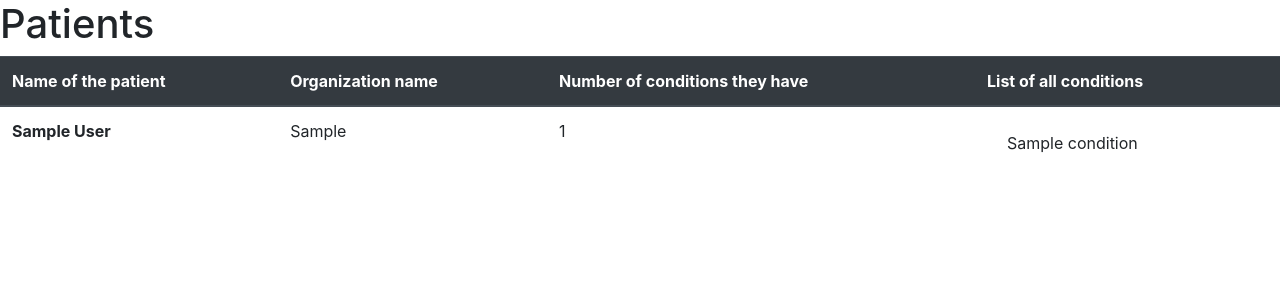
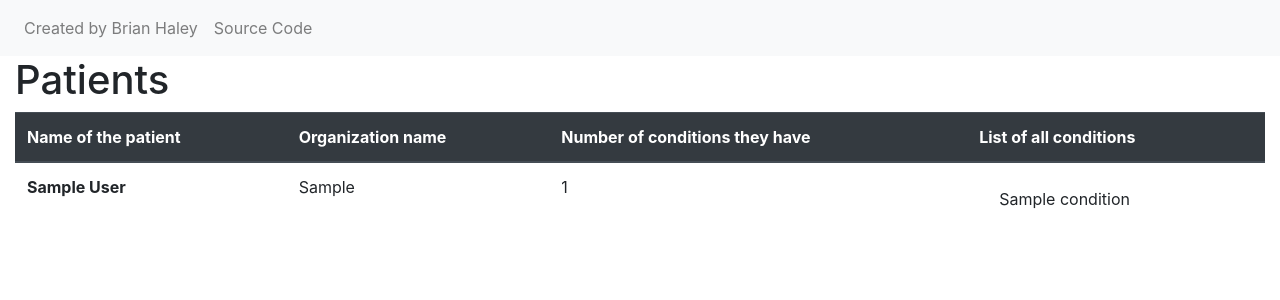
Before and after one commit to brian-e-haley/seamless, a Django app: page / in a window 1280 px wide. Shown: the top 300 px of the page. Run offline with Django 3.2, Linux system fonts and the light colour scheme; tables that the repository leaves empty hold one stand-in row (values such as "Sample post"); some libraries are stand-ins or nearby versions.

Commit message:
Navbar, better styling
Signed-off-by: Brian Haley <brian_haley@live.ca>

```diff
--- a/patients/templates/patients/patient_list.html
+++ b/patients/templates/patients/patient_list.html
@@ -15,6 +15,25 @@
   <title>Patients</title>
 </head>
 <body>
+<header class="site-header">
+  <nav class="navbar navbar-expand-lg navbar-light bg-light">
+    <button aria-controls="navbarNavAltMarkup" aria-expanded="false"
+            aria-label="Toggle navigation" class="navbar-toggler"
+            data-target="#navbarNavAltMarkup" data-toggle="collapse"
+            type="button">
+      <span class="navbar-toggler-icon"></span>
+    </button>
+    <div class="collapse navbar-collapse" id="navbarNavAltMarkup">
+      <div class="navbar-nav">
+        <a class="nav-link" href="https://www.linkedin.com/in/brian-e-haley/">Created
+          by Brian Haley</a>
+        <a class="nav-link" href="https://github.com/brian-e-haley/seamless">Source
+          Code</a>
+      </div>
+    </div>
+  </nav>
+</header>
+<div class="container-fluid">
   <h1>Patients</h1>
   <table class="table">
     <thead class="thead-dark">
@@ -39,9 +58,10 @@
         </ul>
       </td>
     </tr>
+    {% endfor %}
     </tbody>
   </table>
-{% endfor %}
+</div>
 
 <!-- Optional JavaScript -->
 <!-- jQuery first, then Popper.js, then Bootstrap JS -->
```
Lines whose indentation alone changed are shown as unchanged.
